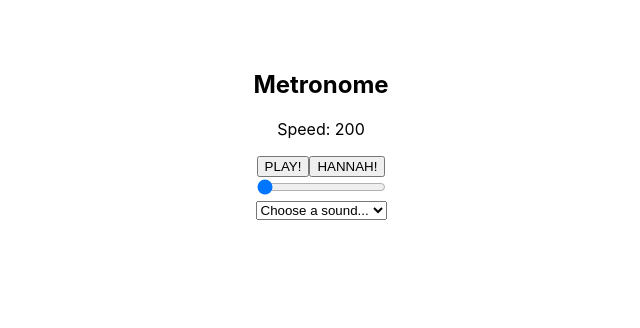
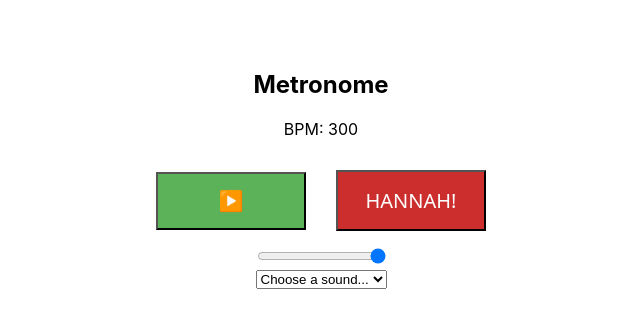
Before and after one commit to jenmerritt/react_metronome, a React (Create React App) app: page / in a window 1280 px wide. Shown: the top 328 px of the page, without its empty margins (319-959 px from the left). Built offline with nearby package versions, Linux system fonts and the light colour scheme.

Commit message:
countdown

```diff
--- /dev/null
+++ b/src/components/SoundSelector.css
@@ -0,0 +1,3 @@
+select {
+  margin-bottom: 60px;
+}
--- a/src/components/SoundSelector.js
+++ b/src/components/SoundSelector.js
@@ -1,4 +1,6 @@
 import React from 'react';
+import './SoundSelector.css'
+
 
 function SoundSelector(props){
 
--- /dev/null
+++ b/src/components/SpeedSelector.css
@@ -0,0 +1,3 @@
+input[type=range]{
+  direction: rtl;
+}
--- a/src/components/SpeedSelector.js
+++ b/src/components/SpeedSelector.js
@@ -1,5 +1,5 @@
 import React from 'react';
-
+import './SpeedSelector.css'
 function SpeedSelector(props){
 
   function handleChange(event){
@@ -9,7 +9,7 @@ function SpeedSelector(props){
 
   return(
     <section>
-    <input type="range" min="200" max="1000" step="50" onChange={handleChange}/>
+    <input id="reversedRange" type="range" min="200" max="1000" onChange={handleChange}/>
 
 
     </section>
--- /dev/null
+++ b/src/containers/MetronomeBox.css
@@ -0,0 +1,41 @@
+#play-button, #hannah-button {
+  padding: 15px;
+  width: 150px;
+  margin: 15px;
+}
+
+#play-button {
+  background-color: #5CB259;
+  font-size: 20px;
+}
+
+#hannah-button {
+  background-color: #CC2E2E;
+  font-size: 20px;
+  font-family: system-ui;
+  color: white;
+}
+
+#play-button:hover, #hannah-button:hover {
+  padding: 11px;
+  width: 150px;
+  margin: 15px;
+  font-size: 20px;
+  cursor: pointer;
+  border: 2px solid black;
+}
+
+#countdown:hover {
+background-image: url('/countdown.jpg');
+background-size: contain;
+background-repeat: no-repeat;
+width: 300px;
+height: 300px;
+margin: 0 auto;
+}
+
+#countdown {
+  width: 300px;
+  height: 300px;
+  margin: 0 auto;
+}
--- a/src/containers/MetronomeBox.js
+++ b/src/containers/MetronomeBox.js
@@ -1,6 +1,8 @@
 import React, {Component} from 'react';
 import SpeedSelector from '../components/SpeedSelector'
 import SoundSelector from '../components/SoundSelector'
+import './MetronomeBox.css'
+
 
 class MetronomeBox extends Component{
 
@@ -16,6 +18,7 @@ class MetronomeBox extends Component{
     this.clearAudio = this.clearAudio.bind(this)
     this.handleSpeedSelected = this.handleSpeedSelected.bind(this)
     this.handleSoundSelected = this.handleSoundSelected.bind(this)
+    this.playCountdown = this.playCountdown.bind(this)
   }
 
   handleSpeedSelected(newSpeed){
@@ -43,8 +46,13 @@ class MetronomeBox extends Component{
   }
 
   playSound(){
-    const audioFile = new Audio(this.state.sound)
+    // const audioFile = new Audio(this.state.sound)
     this.state.sound.play()
+  }
+
+  playCountdown(){
+    this.setState({sound: new Audio('/sounds/countdown.mp3')})
+    this.loopAudio()
   }
 
   render(){
@@ -53,11 +61,12 @@ class MetronomeBox extends Component{
 
       <section>
         <h1>Metronome</h1>
-        <p>Speed: {this.state.speed}</p>
-        <button onClick={this.loopAudio}>PLAY!</button>
-        <button onClick={this.clearAudio}>HANNAH!</button>
+        <p>BPM: {parseFloat(60000/this.state.speed).toFixed(0)}</p>
+        <button id="play-button" onClick={this.loopAudio}>▶️</button>
+        <button id="hannah-button" onClick={this.clearAudio}>HANNAH!</button>
         <SpeedSelector speed={this.state.speed}  onSpeedSelected={this.handleSpeedSelected}/>
         <SoundSelector sound={this.state.sound}  onSoundSelected={this.handleSoundSelected}/>
+        <div id="countdown" onClick={this.playCountdown}></div>
       </section>
     )
   }
```
Also changed, not shown: public/countdown.jpg (added).
